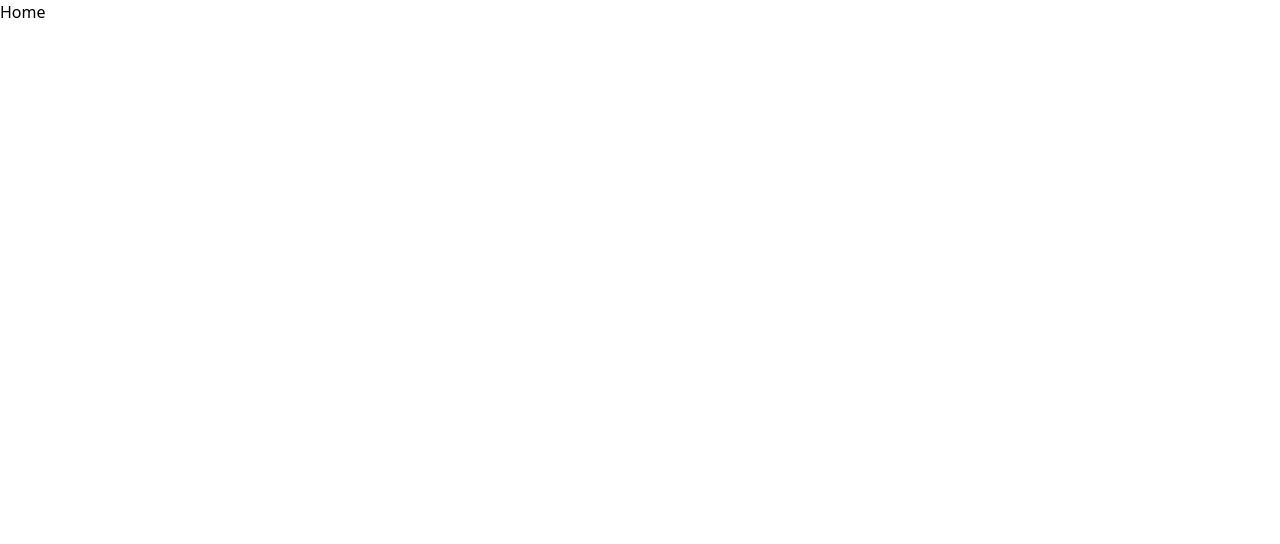
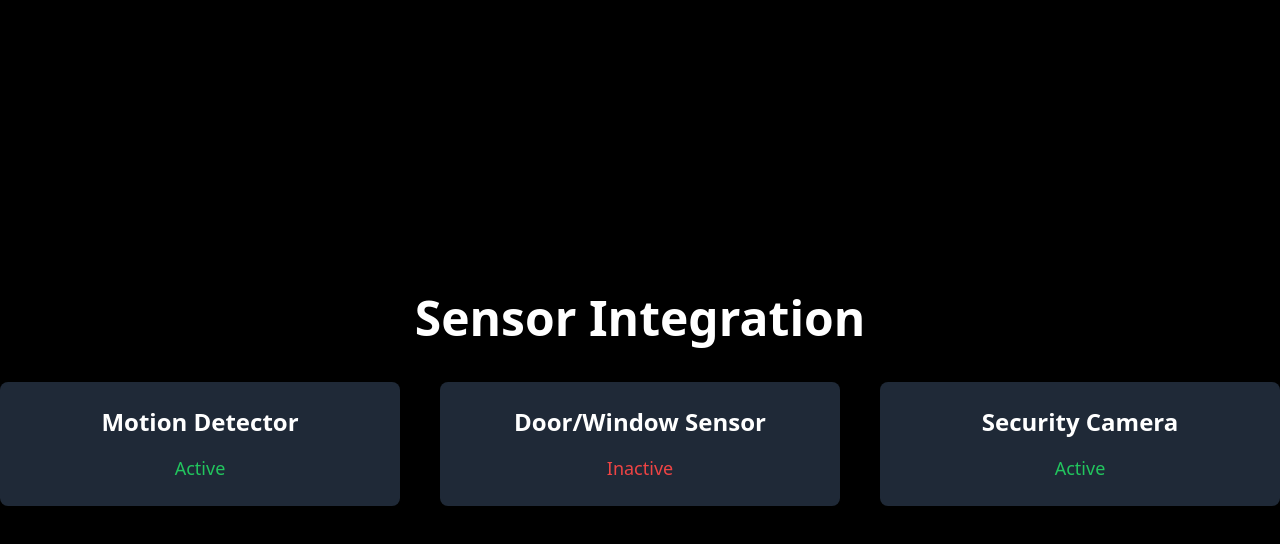
Before and after one commit to BrunoKiptoo/immersive-alarm-system, a React (Create React App) app: page /home in a window 1280 px wide. Shown: the top 544 px of the page. Built offline with nearby package versions, Linux system fonts and the light colour scheme.

Commit message:
alarm system

```diff
--- a/src/components/Home.js
+++ b/src/components/Home.js
@@ -1,8 +1,11 @@
 import React from 'react'
+import SensorIntegration from './SensorIntegration'
 
 function Home() {
   return (
-    <div>Home</div>
+    <div>
+        <SensorIntegration/>
+    </div>
   )
 }
 
--- /dev/null
+++ b/src/components/SensorIntegration.js
@@ -0,0 +1,41 @@
+import React from 'react';
+// import logo from '../Assets/image-removebg-preview (5).png';
+
+function SensorIntegration() {
+  // Dummy sensor data for demonstration
+  const sensors = [
+    { id: 1, name: 'Motion Detector', status: 'Active' },
+    { id: 2, name: 'Door/Window Sensor', status: 'Inactive' },
+    { id: 3, name: 'Security Camera', status: 'Active' },
+  ];
+
+  return (
+    <div className="sensor-integration-container bg-black h-screen">
+      <div className="container mx-auto h-full flex flex-col justify-center">
+        {/* <img src={logo} alt="Logo" className="mx-auto mb-4 mt-0" /> */}
+
+        <h2 className="text-2xl sm:text-3xl md:text-4xl lg:text-5xl text-white font-bold mb-6 sm:mb-8 md:mb-10 text-center">
+          Sensor Integration
+        </h2>
+
+        <div className="grid grid-cols-1 sm:grid-cols-2 md:grid-cols-3 gap-6 sm:gap-8 md:gap-10">
+          {sensors.map((sensor) => (
+            <div
+              key={sensor.id}
+              className="p-4 sm:p-6 bg-gray-800 rounded-lg shadow-lg text-white flex flex-col items-center"
+            >
+              <h3 className="text-lg sm:text-xl md:text-2xl font-bold mb-2 sm:mb-4">
+                {sensor.name}
+              </h3>
+              <p className={`text-base sm:text-lg ${sensor.status === 'Active' ? 'text-green-500' : 'text-red-500'}`}>
+                {sensor.status}
+              </p>
+            </div>
+          ))}
+        </div>
+      </div>
+    </div>
+  );
+}
+
+export default SensorIntegration;
```
Also changed, not shown: src/index.css (line endings or trailing spaces).
